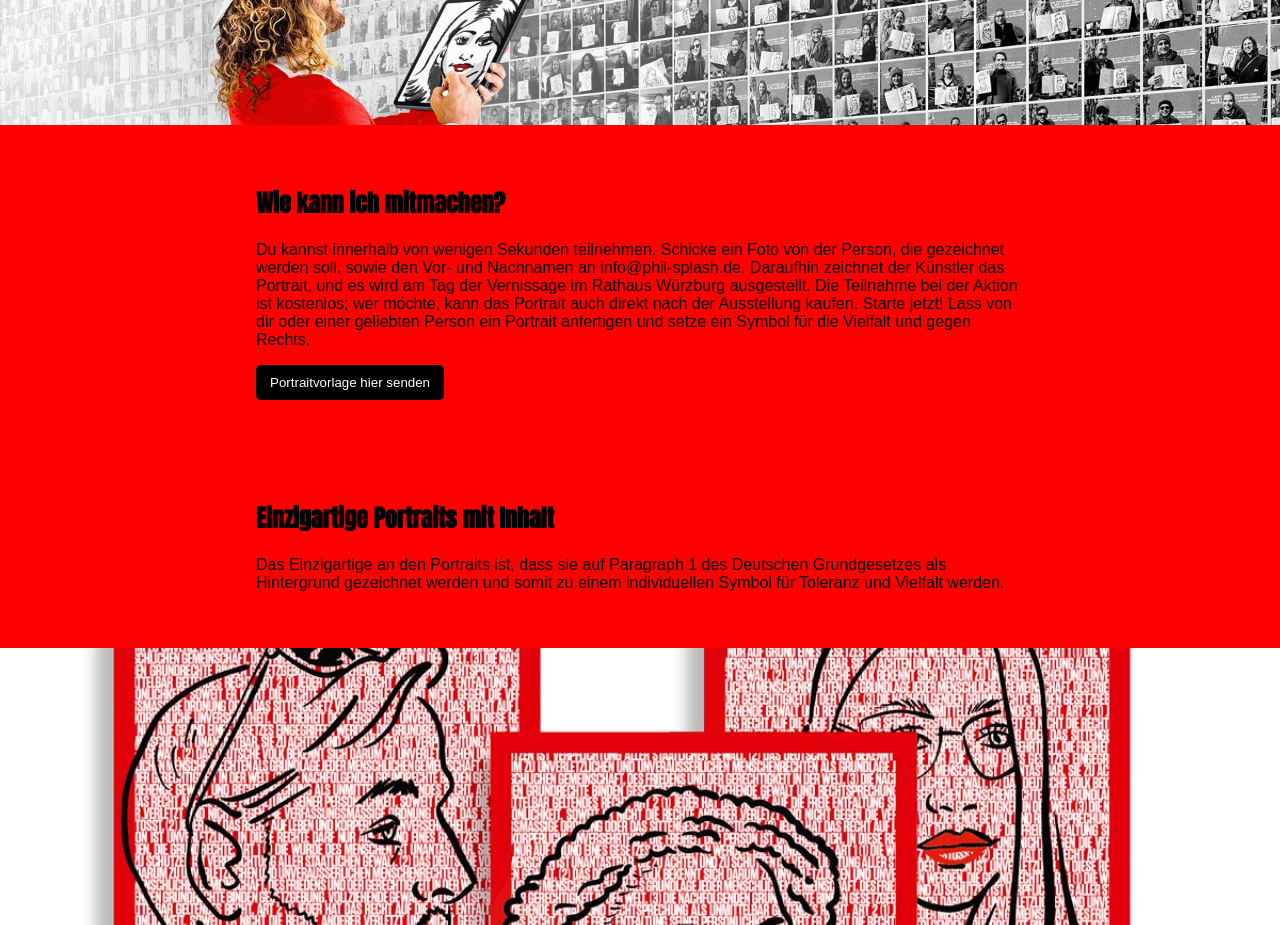
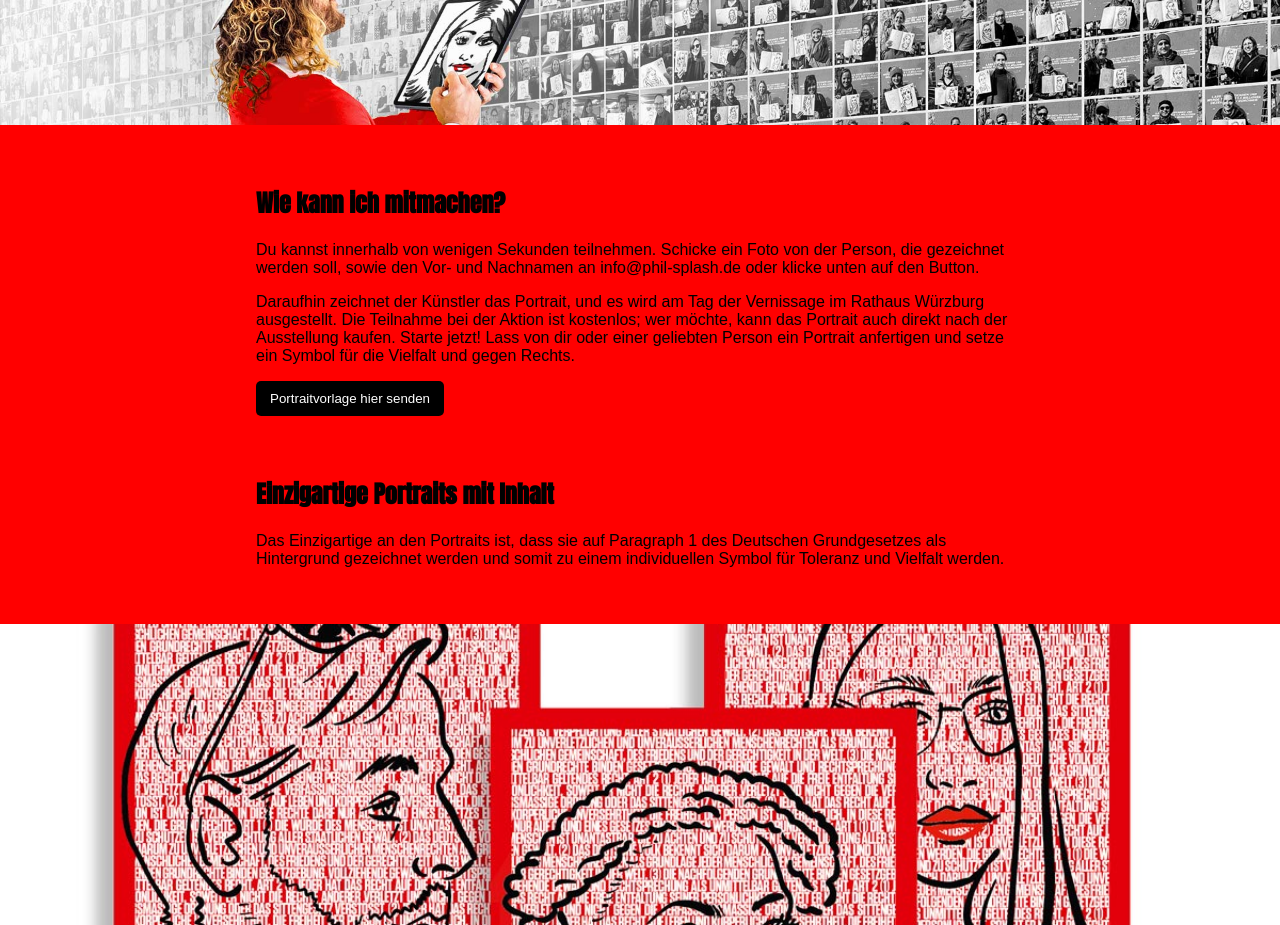
Before and after one commit to Phil-star1984/portraits_gegen_rechts, a React (Vite) app: page / in a window 1280 px wide. Shown: the part 1300-2225 px from the top of the page. Built offline with nearby package versions, Linux system fonts and the light colour scheme.

Commit message:
Fix layout

```diff
--- a/src/App.jsx
+++ b/src/App.jsx
@@ -78,12 +78,15 @@ function App() {
         <p>
           Du kannst innerhalb von wenigen Sekunden teilnehmen. Schicke ein Foto
           von der Person, die gezeichnet werden soll, sowie den Vor- und
-          Nachnamen an info@phil-splash.de. Daraufhin zeichnet der Künstler das
-          Portrait, und es wird am Tag der Vernissage im Rathaus Würzburg
-          ausgestellt. Die Teilnahme bei der Aktion ist kostenlos; wer möchte,
-          kann das Portrait auch direkt nach der Ausstellung kaufen. Starte
-          jetzt! Lass von dir oder einer geliebten Person ein Portrait
-          anfertigen und setze ein Symbol für die Vielfalt und gegen Rechts.
+          Nachnamen an info@phil-splash.de oder klicke unten auf den Button.
+        </p>
+        <p>
+          Daraufhin zeichnet der Künstler das Portrait, und es wird am Tag der
+          Vernissage im Rathaus Würzburg ausgestellt. Die Teilnahme bei der
+          Aktion ist kostenlos; wer möchte, kann das Portrait auch direkt nach
+          der Ausstellung kaufen. Starte jetzt! Lass von dir oder einer
+          geliebten Person ein Portrait anfertigen und setze ein Symbol für die
+          Vielfalt und gegen Rechts.
         </p>
         <button onClick={handleClick}>Portraitvorlage hier senden</button>
       </section>
--- a/src/index.css
+++ b/src/index.css
@@ -204,6 +204,7 @@ h2 {
 
 #mitmachen {
   padding: 40px 20%;
+  padding-bottom: 0;
   background-color: red;
 }
 
@@ -368,6 +369,7 @@ footer {
 
   #mitmachen {
     padding: 40px 10%;
+    padding-bottom: 0;
   }
 
   .split-section {
```
